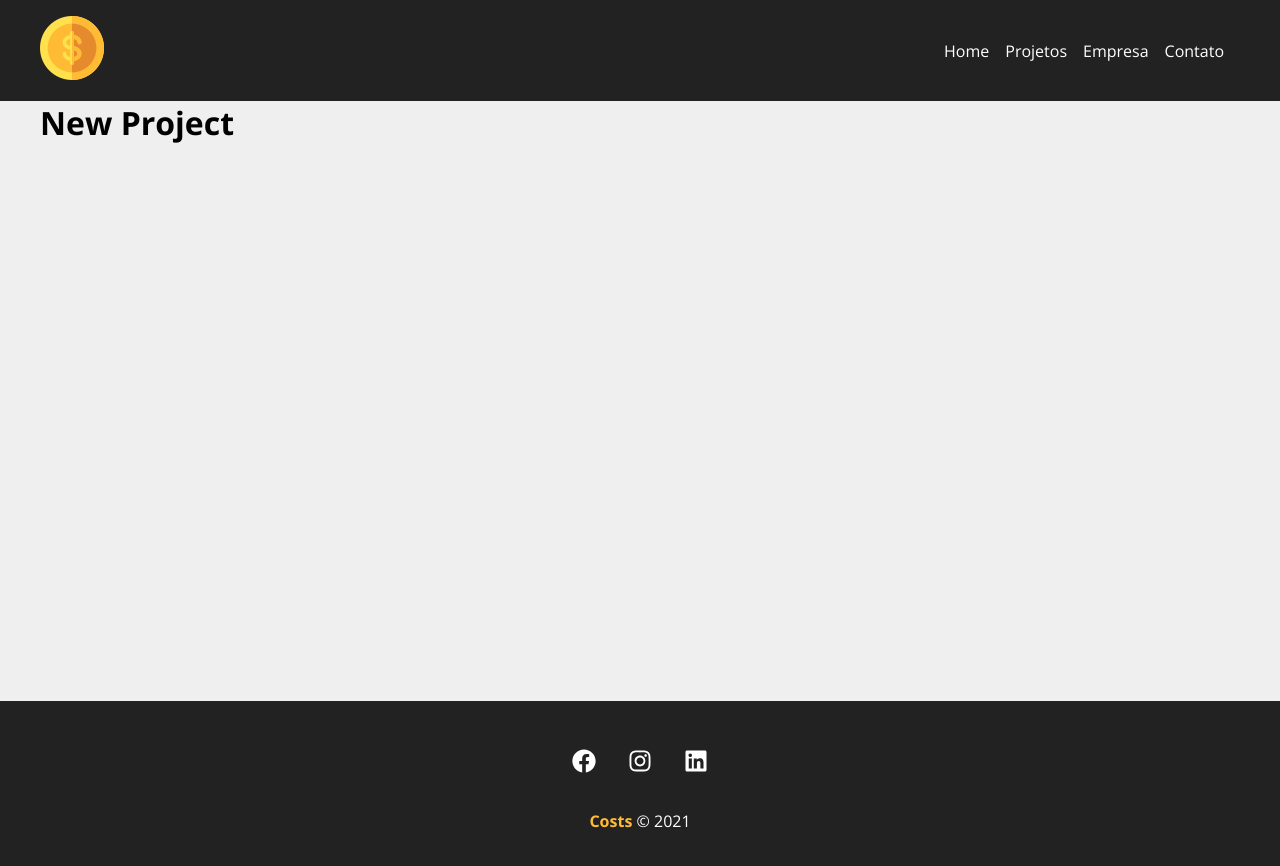
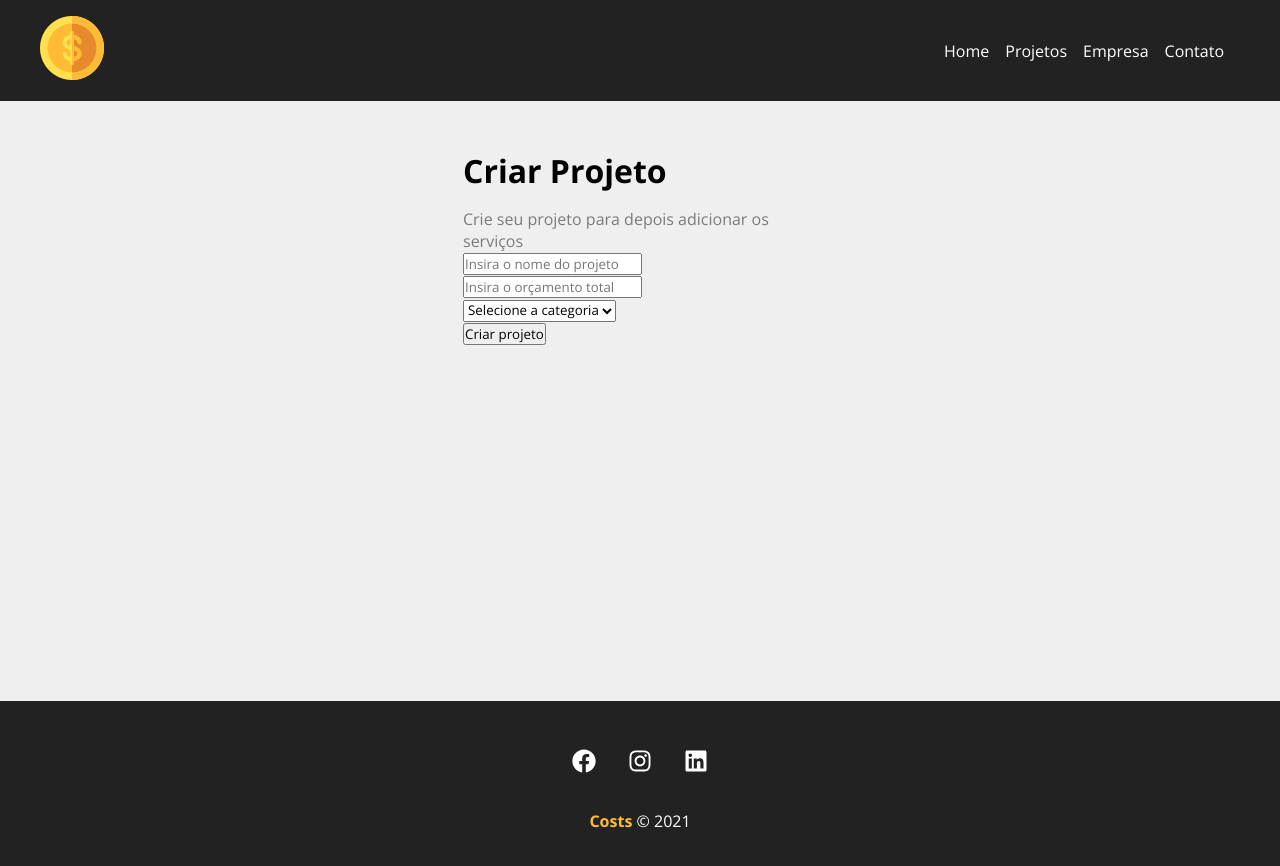
Before and after one commit to will-cesar/react-crud-projetos, a React (Create React App) app: page /newproject in a window 1280 px wide. Shown: the top 866 px of the page. Built offline with nearby package versions, Linux system fonts and the light colour scheme.

Commit message:
Aula 21 - Criação de componente de formulário

```diff
--- a/src/components/pages/NewProject.js
+++ b/src/components/pages/NewProject.js
@@ -1,5 +1,15 @@
+import ProjectForm from "../project/ProjectForm";
+
+import styles from "./NewProject.module.css";
+
 function NewProject() {
-  return <h1>New Project</h1>;
+  return (
+    <div className={styles.newproject_container}>
+      <h1>Criar Projeto</h1>
+      <p>Crie seu projeto para depois adicionar os serviços</p>
+      <ProjectForm />
+    </div>
+  );
 }
 
 export default NewProject;
--- /dev/null
+++ b/src/components/pages/NewProject.module.css
@@ -0,0 +1,13 @@
+.newproject_container {
+  width: 450px;
+  margin: 0 auto;
+  padding: 3em;
+}
+
+.newproject_container h1 {
+  margin-bottom: .5em;
+}
+
+.newproject_container p {
+  color: #7b7b7b;
+}
--- /dev/null
+++ b/src/components/project/ProjectForm.js
@@ -0,0 +1,27 @@
+function ProjectForm() {
+  return (
+    <form>
+      <div>
+        <input type="text" placeholder="Insira o nome do projeto" />
+      </div>
+
+      <div>
+        <input type="number" placeholder="Insira o orçamento total" />
+      </div>
+
+      <div>
+        <select name="category_id">
+          <option disabled selected>
+            Selecione a categoria
+          </option>
+        </select>
+      </div>
+
+      <div>
+        <input type="submit" value="Criar projeto" />
+      </div>
+    </form>
+  );
+}
+
+export default ProjectForm;
```
